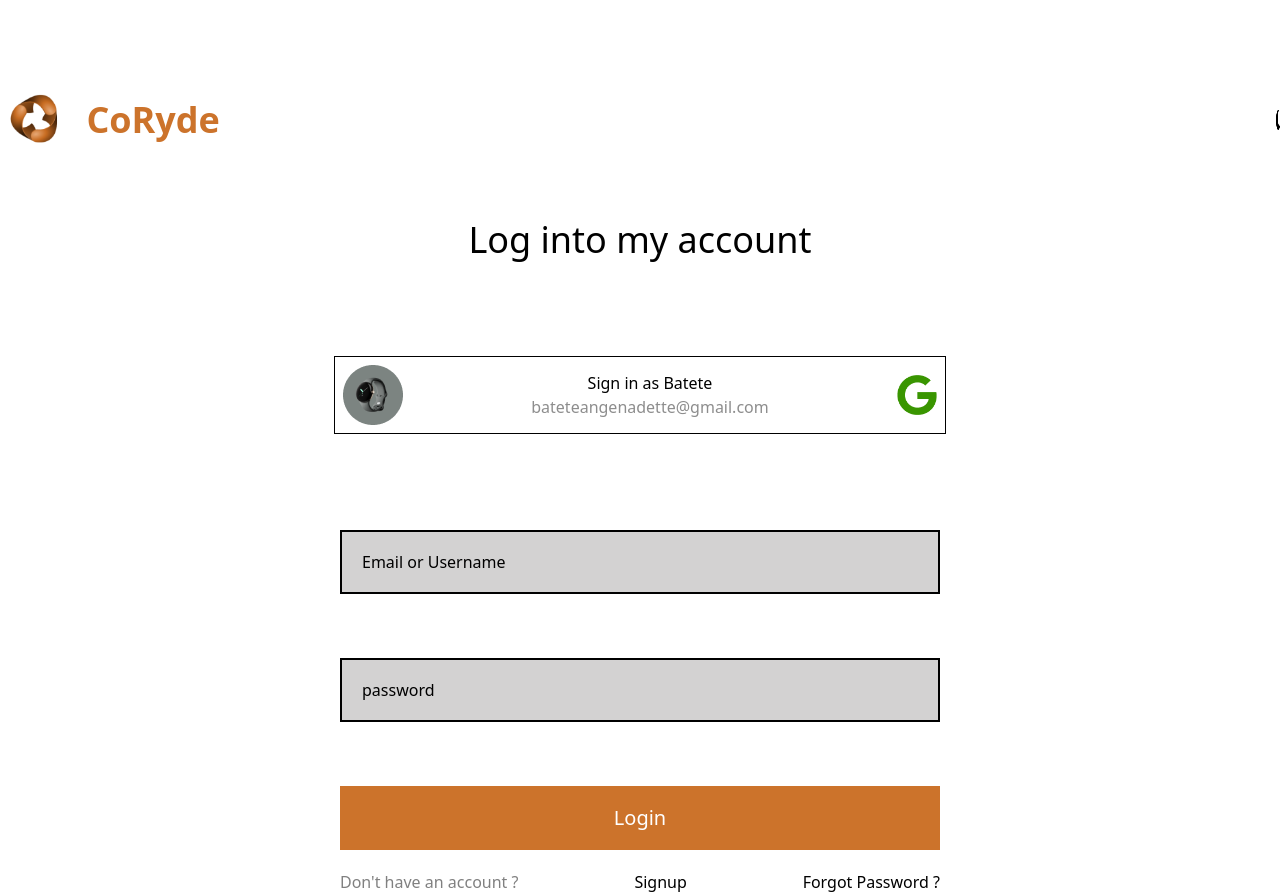
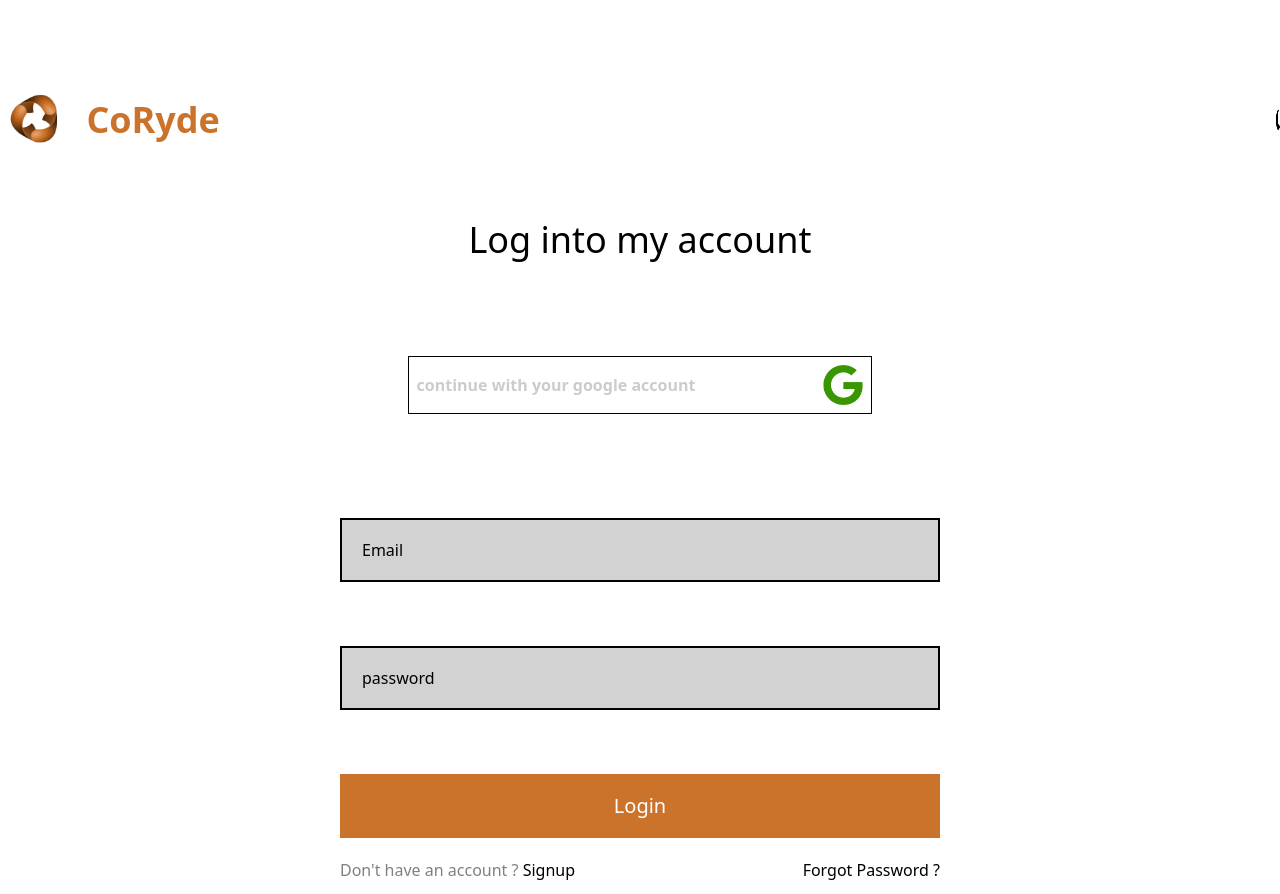
Before and after one commit to jodosjodos/coryde, a React (Vite) app: page /login in a window 1280 px wide. Built offline with nearby package versions, Linux system fonts and the light colour scheme; a web font is replaced by a local one.

Commit message:
adding login  validation

```diff
--- a/package.json
+++ b/package.json
@@ -10,13 +10,16 @@
     "preview": "vite preview"
   },
   "dependencies": {
+    "@hookform/resolvers": "^3.1.1",
     "axios": "^1.4.0",
     "react": "^18.2.0",
     "react-dom": "^18.2.0",
+    "react-hook-form": "^7.45.1",
     "react-icons": "^4.10.1",
     "react-redux": "^8.1.1",
     "react-router-dom": "^6.14.0",
-    "redux": "^4.2.1"
+    "redux": "^4.2.1",
+    "yup": "^1.2.0"
   },
   "devDependencies": {
     "@types/react": "^18.0.37",
--- a/src/pages/Login.tsx
+++ b/src/pages/Login.tsx
@@ -1,35 +1,112 @@
-import { Link} from "react-router-dom"
+import { useForm } from "react-hook-form";
+
+import { Link } from "react-router-dom";
+import * as yup from "yup";
+import { yupResolver } from "@hookform/resolvers/yup";
+
+interface DataTypes {
+  email: string;
+  password: string;
+}
 
 const Login = () => {
+  const Schema = yup.object().shape({
+    email: yup.string().email().required("email is required"),
+    password: yup
+      .string()
+      .min(10, "please provide  strong password")
+      .required("password is required")
+      .uppercase("your password must include uppercase letter")
+      .lowercase("your  password must include lowercase letter"),
+  });
+  const {
+    register,
+    handleSubmit,
+    formState: { errors },
+    clearErrors,
+  } = useForm({
+    resolver: yupResolver(Schema),
+  });
 
+  const handleChanges = (e: React.ChangeEvent<HTMLInputElement>) => {
+    e.preventDefault();
+    clearErrors("email");
+    clearErrors("password");
+  };
 
+  const onSubmiting = (data: DataTypes) => {
+    console.log(data);
+  };
 
   return (
     <div>
       <div className="flex flex-col justify-center items-center gap-24">
-        <h1  className="text-4xl">Log into  my account</h1>
-         <button className=" border border-black flex flex-row gap-32  justify-evenly items-center p-2">
-          <img src="/assets/badext.png" alt="user" />
-          <div>
-            <h3>Sign in as Batete</h3>
-            <p className="text-[#808080E5]">bateteangenadette@gmail.com</p>
+        <h1 className="text-4xl">Log into my account</h1>
+        <button className=" border border-black flex flex-row gap-32  justify-evenly items-center p-2">
+          <p className="text-[#ccc] font-extrabold">
+            continue with your google account
+          </p>
+          <img
+            src="/assets/google.png"
+            alt="google icon"
+            className="w-10 h-10"
+          />
+        </button>
+
+        <div>
+          <div className="font-bold text-[#CC732B] flex justify-center flex-col mb-2">
+            {errors?.email && <p>{errors?.email?.message}</p>}
+            {errors?.password && <p>{errors?.password?.message}</p>}
           </div>
-          <img src="/assets/google.png" alt="google icon" className="w-10 h-10"/>
-         </button>
 
-         <div>
-          <form  className="flex flex-col gap-16">
-            <input type="text" placeholder="Email or Username" className="w-12/12 bg-[#D3D2D2] border-2  h-16  px-5 w-[600px] placeholder:text-black border-black focus:outline-none" name="email" id="email" />
-            <input type="password" placeholder="password" className="w-12/12 bg-[#D3D2D2] border-2  h-16  px-5 w-[600px] placeholder:text-black border-black focus:outline-none" name="password" id="password" />
-            <button className="bg-[#CC732B] h-16 text-xl text-white mb-5">Login</button>
+          <form
+            className="flex flex-col gap-16"
+            onSubmit={handleSubmit(onSubmiting)}
+          >
+            <input
+              type="text"
+              placeholder="Email"
+              className={`w-12/12 bg-[#D3D2D2] border-2  h-16  px-5 w-[600px] placeholder:text-black border-black focus:outline-none ${
+                errors?.email ? " border-red-400 placeholder:text-red-400" : ""
+              }`}
+              id="email"
+              {...register("email")}
+              onChange={handleChanges}
+            />
+            <input
+              type="password"
+              placeholder="password"
+              className={`w-12/12 bg-[#D3D2D2] border-2 h-16 px-5 w-[600px] placeholder:text-black border-black focus:outline-none ${
+                errors?.email ? "border-red-400 placeholder:text-red-400" : ""
+              }`}
+              id="password"
+              {...register("password")}
+              onChange={handleChanges}
+            />
+            <button className="bg-[#CC732B] h-16 text-xl text-white mb-5">
+              Login
+            </button>
           </form>
           <div>
-            <p className="flex flex-row justify-between items-center gap-5"><span className="text-[#808080]">Don't have an account ?</span> <Link to="/signUp" className=" hover:border-b-4 hover:border-[#EC9D0C] hover:text-xl hover:cursor-pointer">Signup</Link> <span className="hover:border-b-4 hover:border-[#EC9D0C] hover:text-lg hover:cursor-pointer">Forgot Password ?</span> </p>
+            <p className="flex flex-row justify-between items-center gap-5">
+              <p>
+                <span className="text-[#808080]">Don't have an account ?</span>{" "}
+                <Link
+                  to="/signUp"
+                  className=" hover:border-b-4 hover:border-[#EC9D0C] hover:text-xl hover:cursor-pointer"
+                >
+                  Signup
+                </Link>
+              </p>{" "}
+              <span className="hover:border-b-4 hover:border-[#EC9D0C] hover:text-lg hover:cursor-pointer">
+                Forgot Password ?
+              </span>{" "}
+            </p>
           </div>
-         </div>
+        </div>
       </div>
     </div>
-  )
-}
+  );
+};
 
-export default Login
+export default Login;
--- a/src/pages/Navbar.tsx
+++ b/src/pages/Navbar.tsx
@@ -28,7 +28,7 @@
       </div>
       <div className="flex flex-row justify-space items-center gap-24 ">
         <div className="flex flex-row items-center justify-around gap-10">
-          {location.pathname === "/login" ? (
+          {location.pathname === "/login" || location.pathname==="/signUp"   || location.pathname==="/home" ? (
             <></>
           ) : (
             <>
@@ -69,7 +69,7 @@
         </div>
 
         <div className="flex flex-row items-center  gap-5   ">
-          {location.pathname === "/login" ? (
+          {location.pathname === "/login"  || location.pathname==="/signUp"  || location.pathname==="/home" ? (
             <></>
           ) : (
             <>
--- a/src/pages/SignUp.tsx
+++ b/src/pages/SignUp.tsx
@@ -1,54 +1,103 @@
 import { Link } from "react-router-dom";
+import { useForm } from "react-hook-form";
+import { yupResolver } from "@hookform/resolvers/yup";
+import * as yup from "yup";
+
+const Schema = yup.object().shape({
+  firstName: yup
+    .string()
+    .required("first name is required")
+    .min(4, "please provide name with atleast 4 character"),
+  lastName: yup
+    .string()
+    .required("last name is required")
+    .min(4, "please provide name with atleast 4 character"),
+  password: yup
+    .string()
+    .required("passsword is requied")
+    .min(10, "please provide strong password"),
+  email: yup.string().email().required("email is required"),
+});
 
 const SignUp = () => {
+  const {
+    handleSubmit,
+    register,
+    formState: { errors },
+    clearErrors,
+  } = useForm({
+    resolver: yupResolver(Schema),
+  });
+
+  const handleSubmiting = (data: object) => {
+    console.log(data);
+  };
+  if (errors) {
+    console.log(errors);
+  }
+
+  const handleOnChange = () => {
+    clearErrors("email");
+    clearErrors("firstName");
+    clearErrors("lastName");
+    clearErrors("password");
+  };
   return (
     <div>
       <div className="flex flex-col justify-center items-center gap-10 pb-10">
         <h1 className="text-4xl">Ryde your dream with CoRdye</h1>
         <button className=" border border-black flex flex-row gap-32  justify-evenly items-center p-2">
-          <img src="/assets/badext.png" alt="user" />
-          <div>
-            <h3>Sign in as Batete</h3>
-            <p className="text-[#808080E5]">bateteangenadette@gmail.com</p>
-          </div>
+          <p  className="text-[#ccc] font-extrabold">Continue with  your google account</p>
+
           <img
             src="/assets/google.png"
             alt="google icon"
             className="w-10 h-10"
           />
         </button>
-
+        <div className="font-bold text-[#CC732B] flex  justify-start flex-col mb-2">
+            {errors?.firstName && <p>{errors?.firstName?.message}</p>}
+            {errors?.lastName && <p>{errors?.lastName?.message}</p>}
+            {errors?.email && <p>{errors?.email?.message}</p>}
+            {errors?.password && <p>{errors?.password?.message}</p>}
+          </div>
         <div>
-          <form className="flex flex-col gap-5">
+          <form
+            className="flex flex-col gap-5"
+            onSubmit={handleSubmit(handleSubmiting)}
+          >
             <div className="flex flex-row justify-center items-center gap-2">
               <input
                 type="text"
                 placeholder="Fist name"
-                className="w-6/12 bg-[#D3D2D2] border-2  h-16  px-5 placeholder:text-black border-black focus:outline-none"
-                name="firstName"
+                className={`${errors?.firstName?" border-red-400 placeholder:text-red-400":""} w-6/12 bg-[#D3D2D2] border-2  h-16  px-5 placeholder:text-black border-black focus:outline-none`}
+                {...register("firstName")}
                 id="firstName"
+                onChange={handleOnChange}
               />
               <input
                 type="text"
                 placeholder="Last name"
-                className="w-6/12 bg-[#D3D2D2] border-2  h-16  px-5  placeholder:text-black border-black focus:outline-none"
-                name="lastName"
+                className={`${errors?.lastName?" border-red-400 placeholder:text-red-400":""} w-6/12 bg-[#D3D2D2] border-2  h-16  px-5  placeholder:text-black border-black focus:outline-none`}
+                {...register("lastName")}
                 id="lastName"
               />
             </div>
             <input
               type="text"
-              placeholder="Email or Username"
-              className="w-12/12 bg-[#D3D2D2] border-2  h-16  px-5 w-[600px] placeholder:text-black border-black focus:outline-none"
-              name="email"
+              placeholder="Email"
+              className={` ${errors?.email?" border-red-400 placeholder:text-red-400":""} w-12/12 bg-[#D3D2D2] border-2  h-16  px-5 w-[600px] placeholder:text-black border-black focus:outline-none`}
+              {...register("email")}
               id="email"
+              onChange={handleOnChange}
             />
             <input
               type="password"
               placeholder="password"
-              className="w-12/12 bg-[#D3D2D2] border-2  h-16  px-5 w-[600px] placeholder:text-black border-black focus:outline-none"
-              name="password"
+              className={` ${errors?.password?" border-red-400 placeholder:text-red-400":""} w-12/12 bg-[#D3D2D2] border-2  h-16  px-5 w-[600px] placeholder:text-black border-black focus:outline-none`}
+              {...register("password")}
               id="password"
+              onChange={handleOnChange}
             />
             <div className="flex flex-row  gap-38 my-3">
               <ul className="flex flex-col gap-2 w-6/12 list-disc list-inside">
@@ -67,14 +116,15 @@
           <div>
             <p className="text-[#808080]">
               Signing up for a CoRyde account means you agree to the
-
-
             </p>
-            <p className="text-[#808080] mb-5 underline hover:cursor-pointer"> Privacy  Policy and Terms of Service.</p>
+            <p className="text-[#808080] mb-5 underline hover:cursor-pointer">
+              {" "}
+              Privacy Policy and Terms of Service.
+            </p>
             <p className="flex gap-2">
-              <span className="text-[#808080]">Don't have an account ?</span>{" "}
+              <span className="text-[#808080]">Have an account?</span>{" "}
               <Link
-                to="/signUp"
+                to="/login"
                 className=" hover:border-b-4 hover:border-[#EC9D0C] hover:text-xl hover:cursor-pointer"
               >
                 Login!
```
Also changed, not shown: src/config/firebase.ts (added, +19 -0 lines), 1 other file (tests, documents, lock files or other folders).
